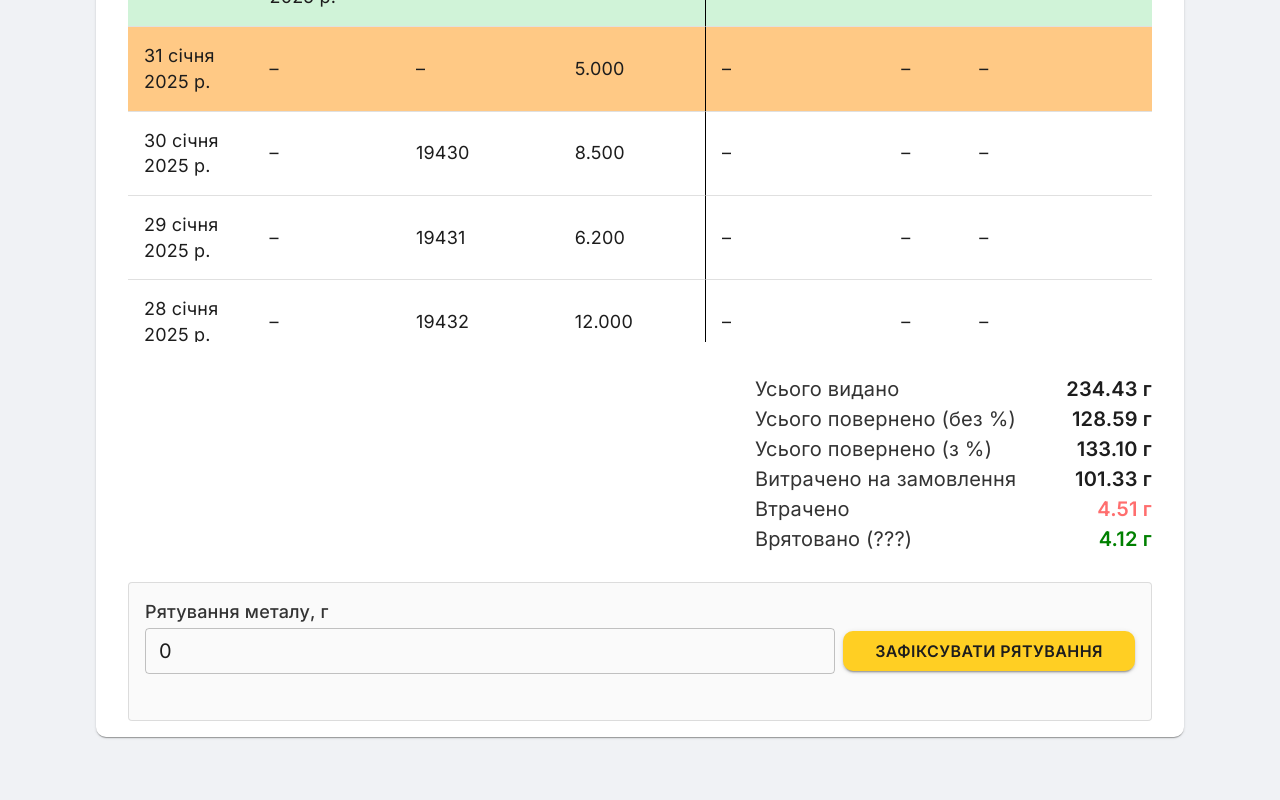
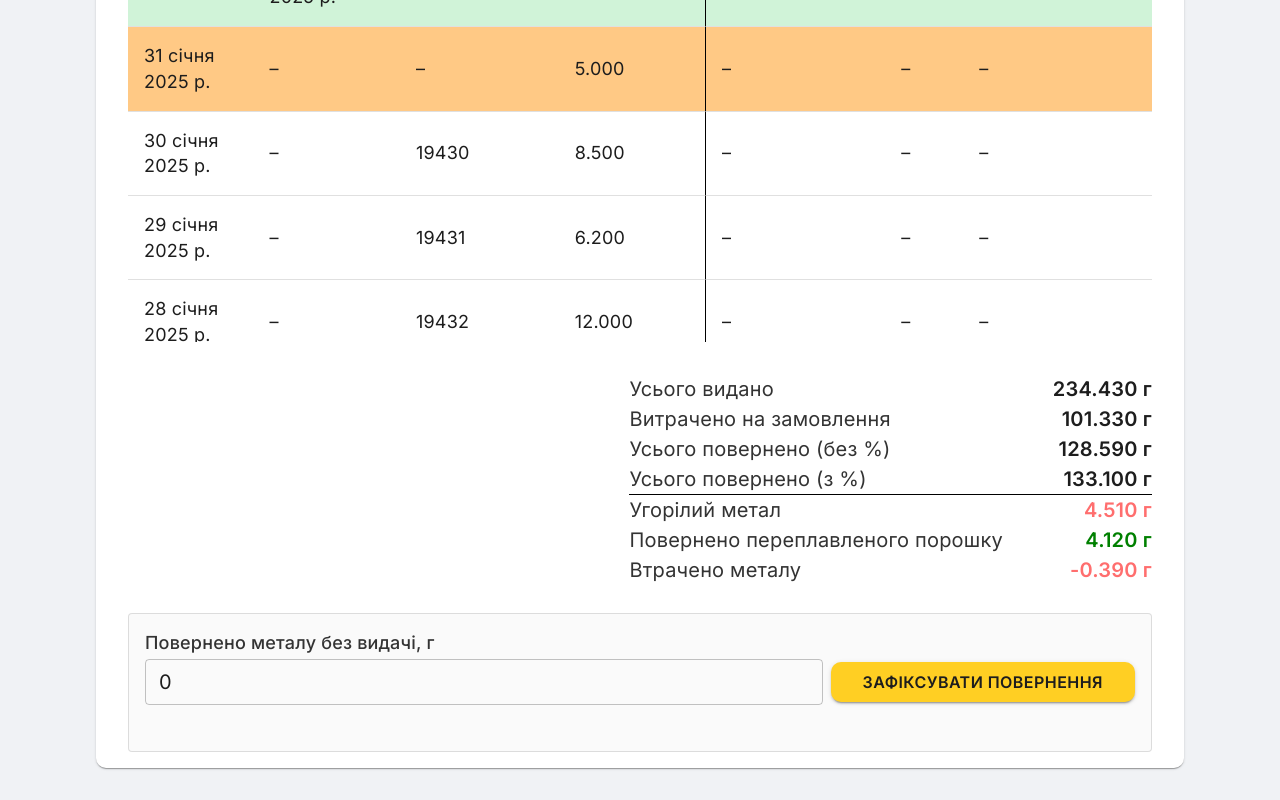
Before and after one commit to zoria-jewelry/app-frontend, a React (Vite) app: page /work-units in a window 1280 px wide. Shown: the part 398-1198 px from the top of the page. Before the commit the page ends 1167 px from the top, so only its background shows below. Built offline with nearby package versions, Linux system fonts and the light colour scheme; no server answers; some icons are missing.

Commit message:
Modify work units bottom info

```diff
--- a/public/work-units-report.json
+++ b/public/work-units-report.json
@@ -8,6 +8,7 @@
     "totalReturnedWithLoss": 133.1,
     "lost": 4.51,
     "savedByEmployee": 4.12,
+    "delta": -0.39,
     "spentOnOrders": 101.33,
     "entries": [
         {
--- a/src/dto/work-units.ts
+++ b/src/dto/work-units.ts
@@ -19,6 +19,7 @@ export interface WorkUnitsReportDto {
     totalReturnedWithLoss: number;
     lost: number;
     savedByEmployee?: number;
+    delta: number;
     spentOnOrders: number;
     entries: WorkUnitDto[];
 }
--- a/src/pages/WorkUnitsPage.tsx
+++ b/src/pages/WorkUnitsPage.tsx
@@ -325,37 +325,7 @@ const WorkUnitsPage = () => {
                                 ></TableCell>
                                 <TableCell sx={{ padding: 0, border: 'none' }}>
                                     <Typography variant="body1" fontWeight={900} textAlign="right">
-                                        {report.totalIssued.toFixed(2)} г
-                                    </Typography>
-                                </TableCell>
-                            </TableRow>
-                            <TableRow>
-                                <TableCell sx={{ padding: 0, border: 'none' }}>
-                                    <Typography variant="body1" color="text.secondary">
-                                        Усього повернено (без %)
-                                    </Typography>
-                                </TableCell>
-                                <TableCell
-                                    sx={{ padding: 0, border: 'none', width: '50px' }}
-                                ></TableCell>
-                                <TableCell sx={{ padding: 0, border: 'none' }}>
-                                    <Typography variant="body1" fontWeight={900} textAlign="right">
-                                        {report.totalReturned.toFixed(2)} г
-                                    </Typography>
-                                </TableCell>
-                            </TableRow>
-                            <TableRow>
-                                <TableCell sx={{ padding: 0, border: 'none' }}>
-                                    <Typography variant="body1" color="text.secondary">
-                                        Усього повернено (з %)
-                                    </Typography>
-                                </TableCell>
-                                <TableCell
-                                    sx={{ padding: 0, border: 'none', width: '50px' }}
-                                ></TableCell>
-                                <TableCell sx={{ padding: 0, border: 'none' }}>
-                                    <Typography variant="body1" fontWeight={900} textAlign="right">
-                                        {report.totalReturnedWithLoss.toFixed(2)} г
+                                        {report.totalIssued.toFixed(3)} г
                                     </Typography>
                                 </TableCell>
                             </TableRow>
@@ -371,7 +341,7 @@ const WorkUnitsPage = () => {
                                 <TableCell sx={{ padding: 0, border: 'none' }}>
                                     <Typography variant="body1" fontWeight={900} textAlign="right">
                                         {report.savedByEmployee
-                                            ? report.spentOnOrders.toFixed(2)
+                                            ? report.spentOnOrders.toFixed(3)
                                             : '–'}{' '}
                                         г
                                     </Typography>
@@ -380,27 +350,74 @@ const WorkUnitsPage = () => {
                             <TableRow>
                                 <TableCell sx={{ padding: 0, border: 'none' }}>
                                     <Typography variant="body1" color="text.secondary">
-                                        Втрачено
+                                        Усього повернено (без %)
                                     </Typography>
                                 </TableCell>
                                 <TableCell
                                     sx={{ padding: 0, border: 'none', width: '50px' }}
                                 ></TableCell>
                                 <TableCell sx={{ padding: 0, border: 'none' }}>
+                                    <Typography variant="body1" fontWeight={900} textAlign="right">
+                                        {report.totalReturned.toFixed(3)} г
+                                    </Typography>
+                                </TableCell>
+                            </TableRow>
+                            <TableRow>
+                                <TableCell sx={{ padding: 0, border: 'none' }}>
+                                    <Typography variant="body1" color="text.secondary">
+                                        Усього повернено (з %)
+                                    </Typography>
+                                </TableCell>
+                                <TableCell
+                                    sx={{ padding: 0, border: 'none', width: '50px' }}
+                                ></TableCell>
+                                <TableCell sx={{ padding: 0, border: 'none' }}>
+                                    <Typography variant="body1" fontWeight={900} textAlign="right">
+                                        {report.totalReturnedWithLoss.toFixed(3)} г
+                                    </Typography>
+                                </TableCell>
+                            </TableRow>
+                            <TableRow>
+                                <TableCell
+                                    sx={{
+                                        padding: 0,
+                                        border: 'none',
+                                        borderTop: '1px solid black',
+                                    }}
+                                >
+                                    <Typography variant="body1" color="text.secondary">
+                                        Угорілий метал
+                                    </Typography>
+                                </TableCell>
+                                <TableCell
+                                    sx={{
+                                        padding: 0,
+                                        border: 'none',
+                                        borderTop: '1px solid black',
+                                        width: '50px',
+                                    }}
+                                ></TableCell>
+                                <TableCell
+                                    sx={{
+                                        padding: 0,
+                                        border: 'none',
+                                        borderTop: '1px solid black',
+                                    }}
+                                >
                                     <Typography
                                         variant="body1"
                                         fontWeight={900}
                                         textAlign="right"
                                         color="error"
                                     >
-                                        {report.lost.toFixed(2)} г
+                                        {report.lost.toFixed(3)} г
                                     </Typography>
                                 </TableCell>
                             </TableRow>
                             <TableRow>
                                 <TableCell sx={{ padding: 0, border: 'none' }}>
                                     <Typography variant="body1" color="text.secondary">
-                                        Врятовано (???)
+                                        Повернено переплавленого порошку
                                     </Typography>
                                 </TableCell>
                                 <TableCell
@@ -414,9 +431,35 @@ const WorkUnitsPage = () => {
                                         color="green"
                                     >
                                         {report.savedByEmployee
-                                            ? report.savedByEmployee.toFixed(2)
+                                            ? report.savedByEmployee.toFixed(3)
                                             : '–'}{' '}
                                         г
+                                    </Typography>
+                                </TableCell>
+                            </TableRow>
+                            <TableRow>
+                                <TableCell sx={{ padding: 0, border: 'none' }}>
+                                    <Typography variant="body1" color="text.secondary">
+                                        Втрачено металу
+                                    </Typography>
+                                </TableCell>
+                                <TableCell
+                                    sx={{ padding: 0, border: 'none', width: '50px' }}
+                                ></TableCell>
+                                <TableCell sx={{ padding: 0, border: 'none' }}>
+                                    <Typography
+                                        variant="body1"
+                                        fontWeight={900}
+                                        textAlign="right"
+                                        color={
+                                            report.delta === 0
+                                                ? 'info'
+                                                : report.delta > 0
+                                                  ? 'green'
+                                                  : 'error'
+                                        }
+                                    >
+                                        {report.delta.toFixed(3)} г
                                     </Typography>
                                 </TableCell>
                             </TableRow>
@@ -447,7 +490,7 @@ const WorkUnitsPage = () => {
                     >
                         <Box sx={{ flex: 1, minWidth: '200px' }}>
                             <Typography variant="body2" sx={{ marginBottom: 1, fontWeight: 500 }}>
-                                Рятування металу, г
+                                Повернено металу без видачі, г
                             </Typography>
                             <FormControl fullWidth error={!!errors.metalWeight}>
                                 <TextField
@@ -478,7 +521,7 @@ const WorkUnitsPage = () => {
                                 minWidth: '160px',
                             }}
                         >
-                            Зафіксувати рятування
+                            Зафіксувати повернення
                         </Button>
                     </Box>
                 </form>
```
